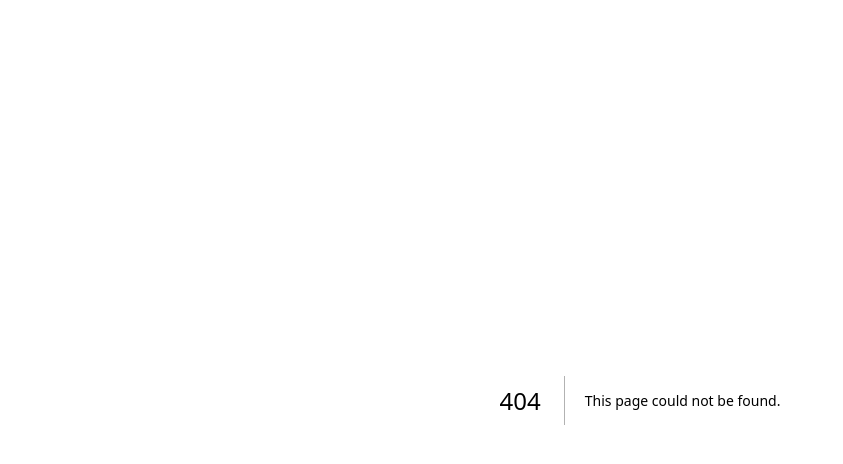
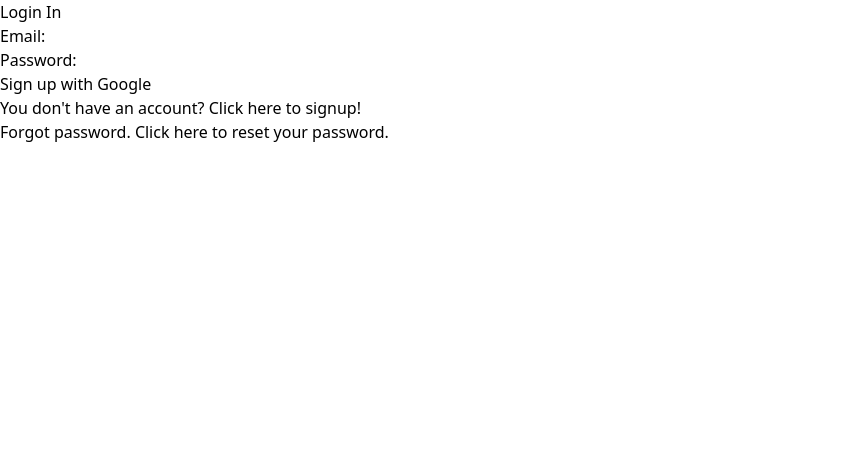
Before and after one commit to sagashrimproll/NUHire, a Next.js app in the folder frontend/: page /login in a window 1280 px wide. Before the commit this address had no page. Shown: the top 464 px of the page, without its empty margins (0-843 px from the left). Built offline with nearby package versions, Linux system fonts and the light colour scheme.

Commit message:
tsconfig to fix bugs, added login and forgot password pages.

```diff
--- /dev/null
+++ b/frontend/src/app/login/page.tsx
@@ -0,0 +1,26 @@
+import Link from 'next/link';
+import '../styles/signup.css';
+
+
+export default function LoginPage() {
+  return (
+    <div>
+      <h1>Login In </h1>
+      <div className = "email">
+        <h2 className = "email">Email:
+        <input type="text" id="email" name="email"/>
+        </h2>
+    </div>
+    <div className = "password">
+        <h2 className = "password">Password:
+        <input type="text" id="password" name="password"/>
+        </h2>
+    </div>
+    <button /* onClick={signInWithGoogle} */ className = "OAuth">Sign up with Google</button>
+    <p>You don't have an account?
+    <Link href="/signup"> Click here to signup!</Link>
+    </p>
+    <p>Forgot password. <Link href="/forgotPassword">Click here to reset your password.</Link></p>
+    </div>
+  )
+}
--- a/frontend/tsconfig.json
+++ b/frontend/tsconfig.json
@@ -8,7 +8,7 @@
     ],
     "allowJs": true,
     "skipLibCheck": true,
-    "strict": false,
+    "strict": true,
     "noEmit": true,
     "incremental": true,
     "module": "esnext",
```
Also changed, not shown: frontend/src/app/forgotPassword/page.tsx (added, +23 -0 lines), 1 other file (tests, documents, lock files or other folders).
